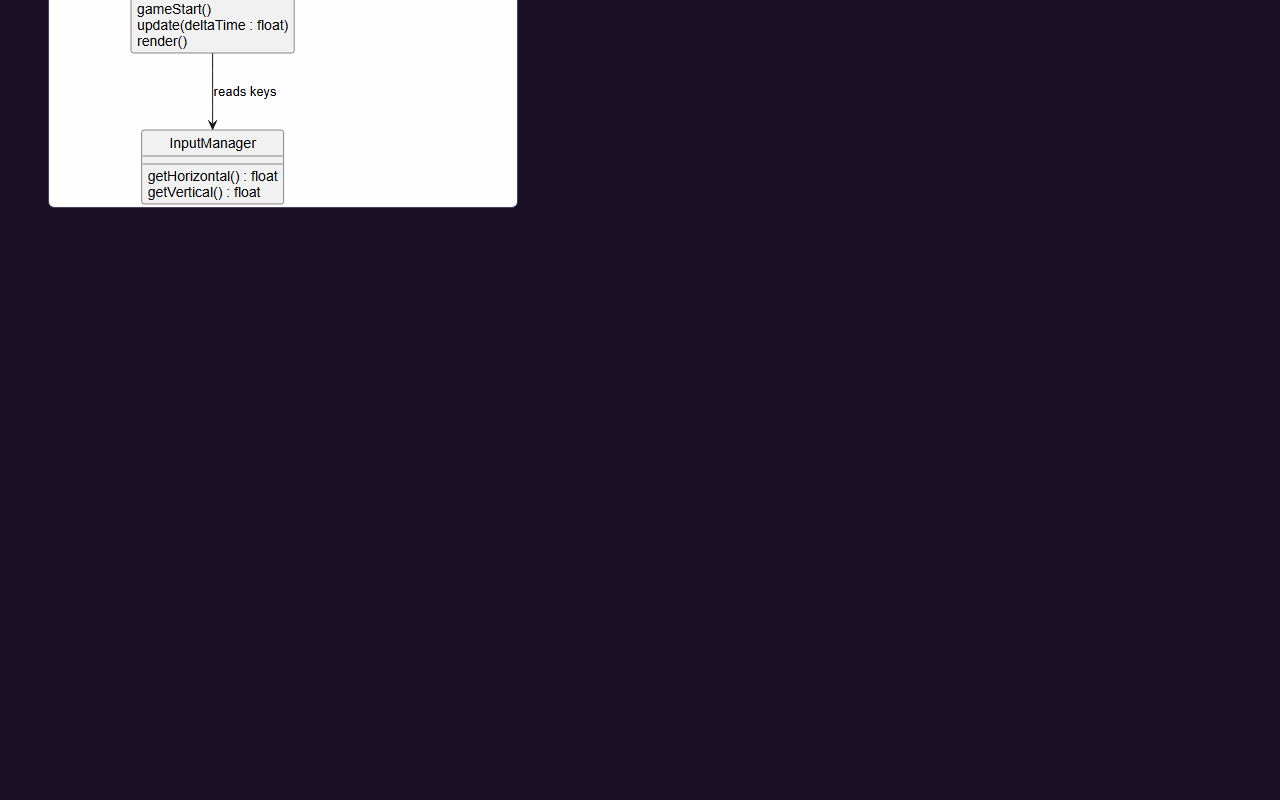
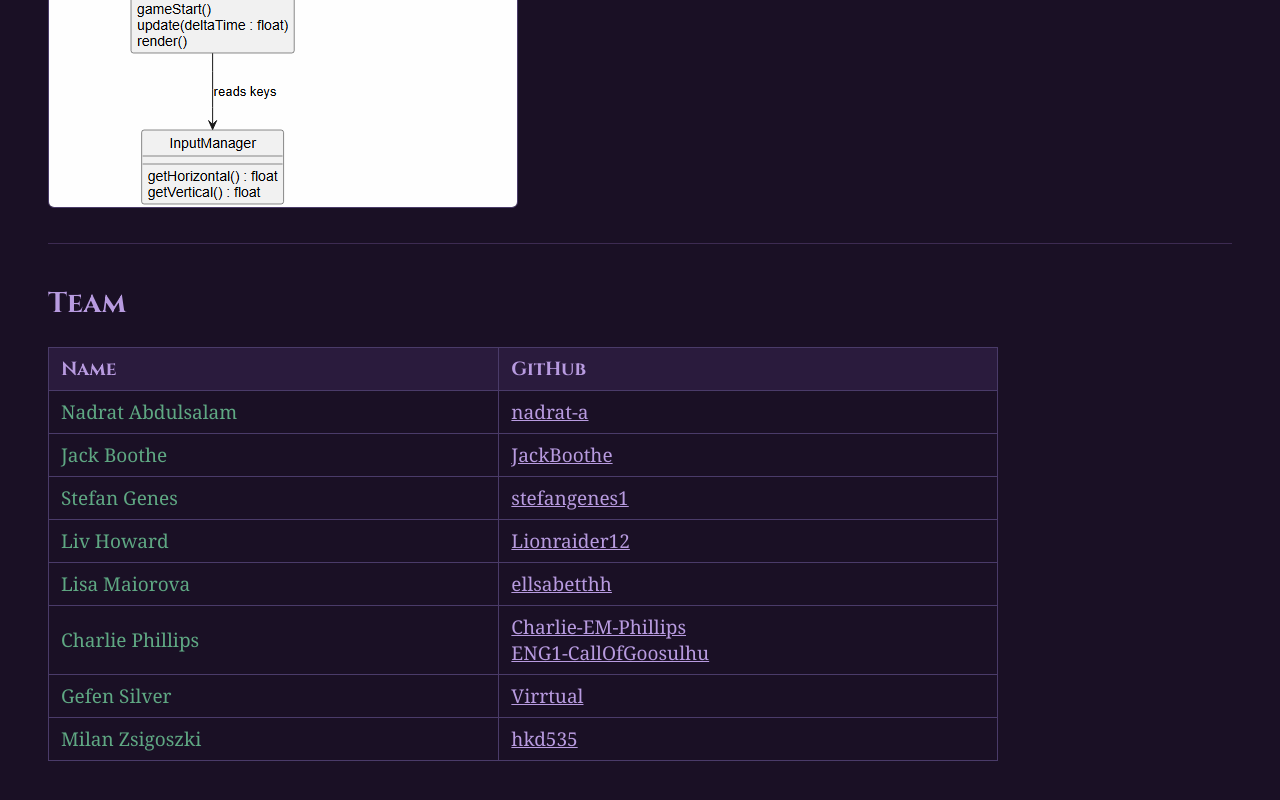
Before and after one commit to ENG1-CallOfGoosulhu/eng1-callofgoosulhu.github.io, a plain HTML site: page index.html in a window 1280 px wide. Shown: the part 4723-5523 px from the top of the page. Before the commit the page ends 4994 px from the top, so only its background shows below. Drawn offline with Linux system fonts and the light colour scheme; a web font is replaced by a local one.

Commit message:
Team names and github users

```diff
--- a/index.html
+++ b/index.html
@@ -169,5 +169,53 @@
             <img src="interim-diagram.png" alt="Week 3 Interim Class Diagram">
         </div>
     </div>
+
+    <hr>
+
+    <div class="gantt-section">
+        <h2>Team</h2>
+        <table>
+            <thead>
+                <tr>
+                    <th>Name</th>
+                    <th>GitHub</th>
+                </tr>
+            </thead>
+            <tbody>
+                <tr>
+                    <td>Nadrat Abdulsalam</td>
+                    <td><a href="https://github.com/nadrat-a">nadrat-a</a></td>
+                </tr>
+                <tr>
+                    <td>Jack Boothe</td>
+                    <td><a href="https://github.com/JackBoothe">JackBoothe</a></td>
+                </tr>
+                <tr>
+                    <td>Stefan Genes</td>
+                    <td><a href="https://github.com/stefangenes1">stefangenes1</a></td>
+                </tr>
+                <tr>
+                    <td>Liv Howard</td>
+                    <td><a href="https://github.com/Lionraider12">Lionraider12</a></td>
+                </tr>
+                <tr>
+                    <td>Lisa Maiorova</td>
+                    <td><a href="https://github.com/ellsabetthh">ellsabetthh</a></td>
+                </tr>
+                <tr>
+                    <td>Charlie Phillips</td>
+                    <td><a href="https://github.com/Charlie-EM-Phillips">Charlie-EM-Phillips</a><br><a href="https://github.com/ENG1-CallOfGoosulhu">ENG1-CallOfGoosulhu</a></td>
+                </tr>
+                <tr>
+                    <td>Gefen Silver</td>
+                    <td><a href="https://github.com/Virrtual">Virrtual</a></td>
+                </tr>
+                <tr>
+                    <td>Milan Zsigoszki</td>
+                    <td><a href="https://github.com/hkd535">hkd535</a></td>
+                </tr>
+            </tbody>
+        </table>
+    </div>
 </body>
 </html>
```
